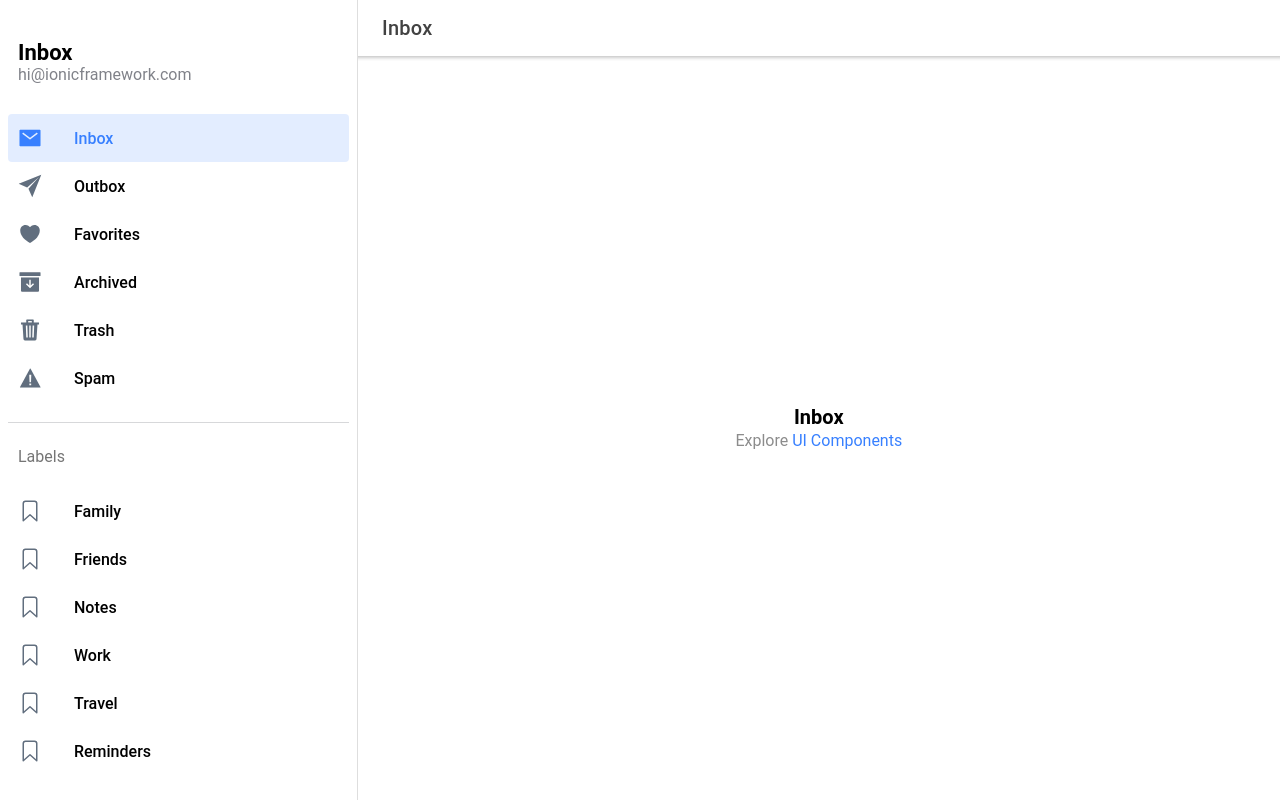
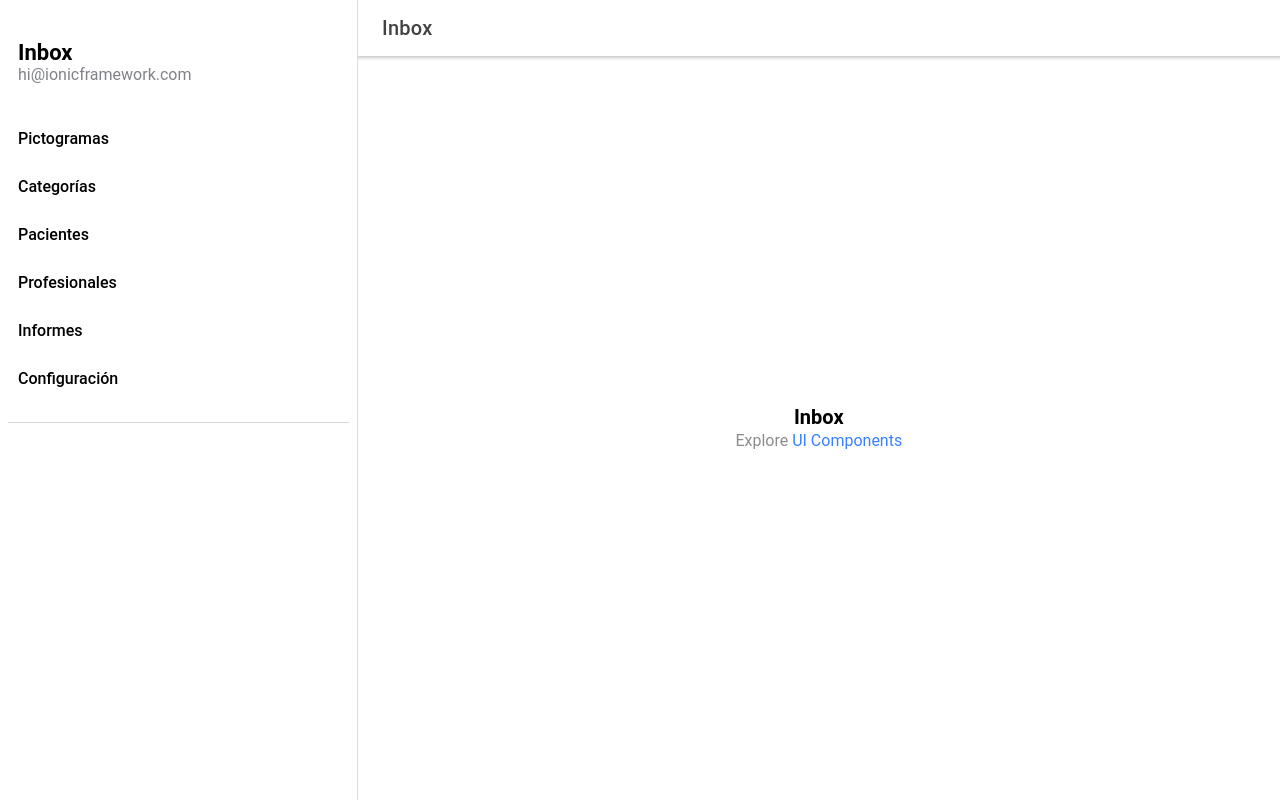
Before and after one commit to nahueldl/TEAyudo, a React (Create React App) app: page /page/Inbox in a window 1280 px wide. Built offline with nearby package versions, Linux system fonts and the light colour scheme.

Commit message:
add our own pages to Menu

```diff
--- a/src/components/Menu.tsx
+++ b/src/components/Menu.tsx
@@ -1,6 +1,5 @@
 import {
   IonContent,
-  IonIcon,
   IonItem,
   IonLabel,
   IonList,
@@ -12,56 +11,41 @@ import {
 
 import React from 'react';
 import { useLocation } from 'react-router-dom';
-import { archiveOutline, archiveSharp, bookmarkOutline, heartOutline, heartSharp, mailOutline, mailSharp, paperPlaneOutline, paperPlaneSharp, trashOutline, trashSharp, warningOutline, warningSharp } from 'ionicons/icons';
 import './Menu.css';
 
 interface AppPage {
   url: string;
-  iosIcon: string;
-  mdIcon: string;
+  iosIcon?: string;
+  mdIcon?: string;
   title: string;
 }
 
 const appPages: AppPage[] = [
   {
-    title: 'Inbox',
-    url: '/page/Inbox',
-    iosIcon: mailOutline,
-    mdIcon: mailSharp
+    title: 'Pictogramas',
+    url: '/page/pictogramas',
   },
   {
-    title: 'Outbox',
-    url: '/page/Outbox',
-    iosIcon: paperPlaneOutline,
-    mdIcon: paperPlaneSharp
+    title: 'Categorías',
+    url: '/page/categorias',
   },
   {
-    title: 'Favorites',
-    url: '/page/Favorites',
-    iosIcon: heartOutline,
-    mdIcon: heartSharp
+    title: 'Pacientes',
+    url: '/page/pacientes',
   },
   {
-    title: 'Archived',
-    url: '/page/Archived',
-    iosIcon: archiveOutline,
-    mdIcon: archiveSharp
+    title: 'Profesionales',
+    url: '/page/profesionales',
   },
   {
-    title: 'Trash',
-    url: '/page/Trash',
-    iosIcon: trashOutline,
-    mdIcon: trashSharp
+    title: 'Informes',
+    url: '/page/informes',
   },
   {
-    title: 'Spam',
-    url: '/page/Spam',
-    iosIcon: warningOutline,
-    mdIcon: warningSharp
+    title: 'Configuración',
+    url: '/page/configuracion',
   }
 ];
-
-const labels = ['Family', 'Friends', 'Notes', 'Work', 'Travel', 'Reminders'];
 
 const Menu: React.FC = () => {
   const location = useLocation();
@@ -76,22 +60,11 @@ const Menu: React.FC = () => {
             return (
               <IonMenuToggle key={index} autoHide={false}>
                 <IonItem className={location.pathname === appPage.url ? 'selected' : ''} routerLink={appPage.url} routerDirection="none" lines="none" detail={false}>
-                  <IonIcon slot="start" ios={appPage.iosIcon} md={appPage.mdIcon} />
                   <IonLabel>{appPage.title}</IonLabel>
                 </IonItem>
               </IonMenuToggle>
             );
           })}
-        </IonList>
-
-        <IonList id="labels-list">
-          <IonListHeader>Labels</IonListHeader>
-          {labels.map((label, index) => (
-            <IonItem lines="none" key={index}>
-              <IonIcon slot="start" icon={bookmarkOutline} />
-              <IonLabel>{label}</IonLabel>
-            </IonItem>
-          ))}
         </IonList>
       </IonContent>
     </IonMenu>
```
